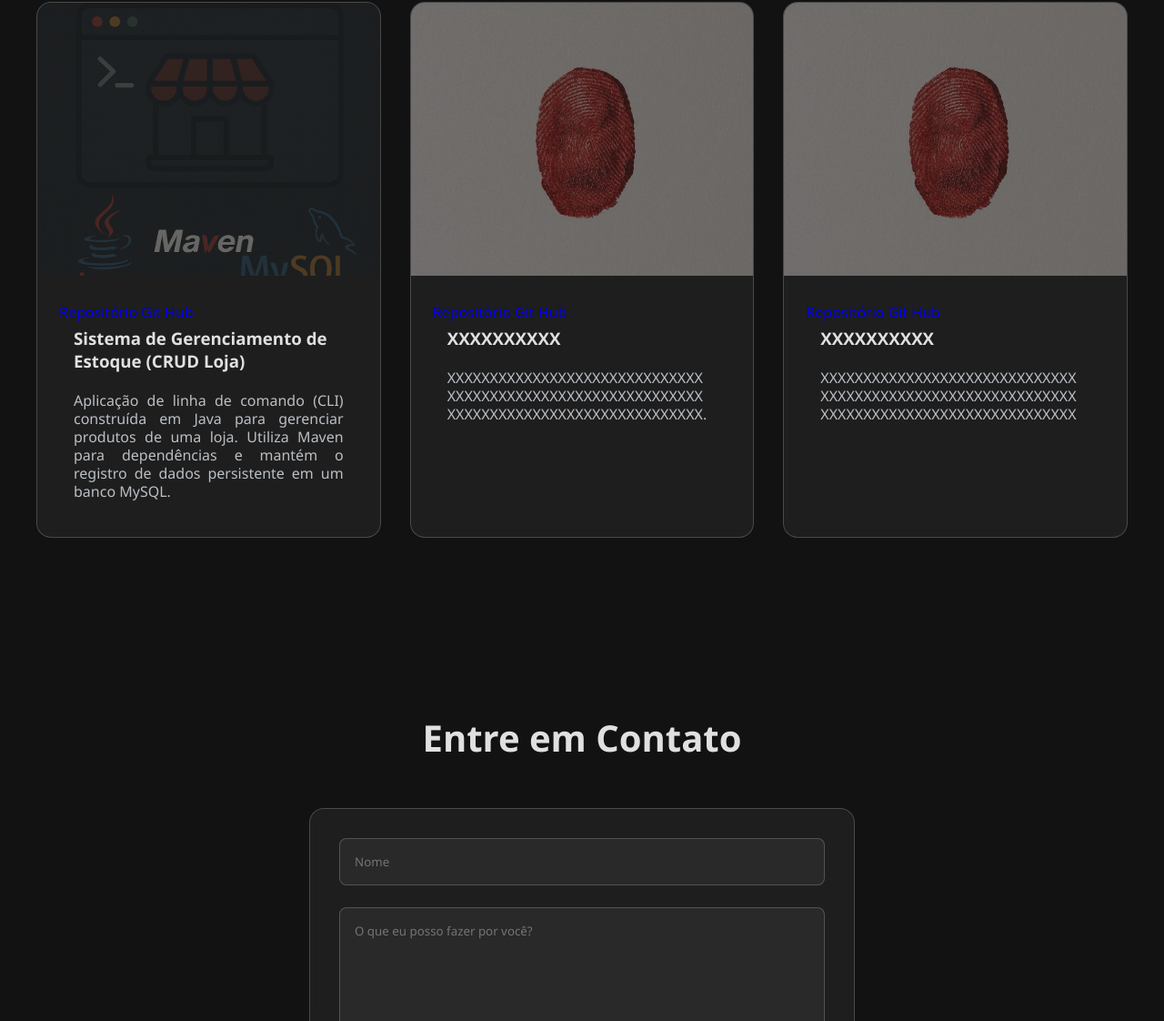
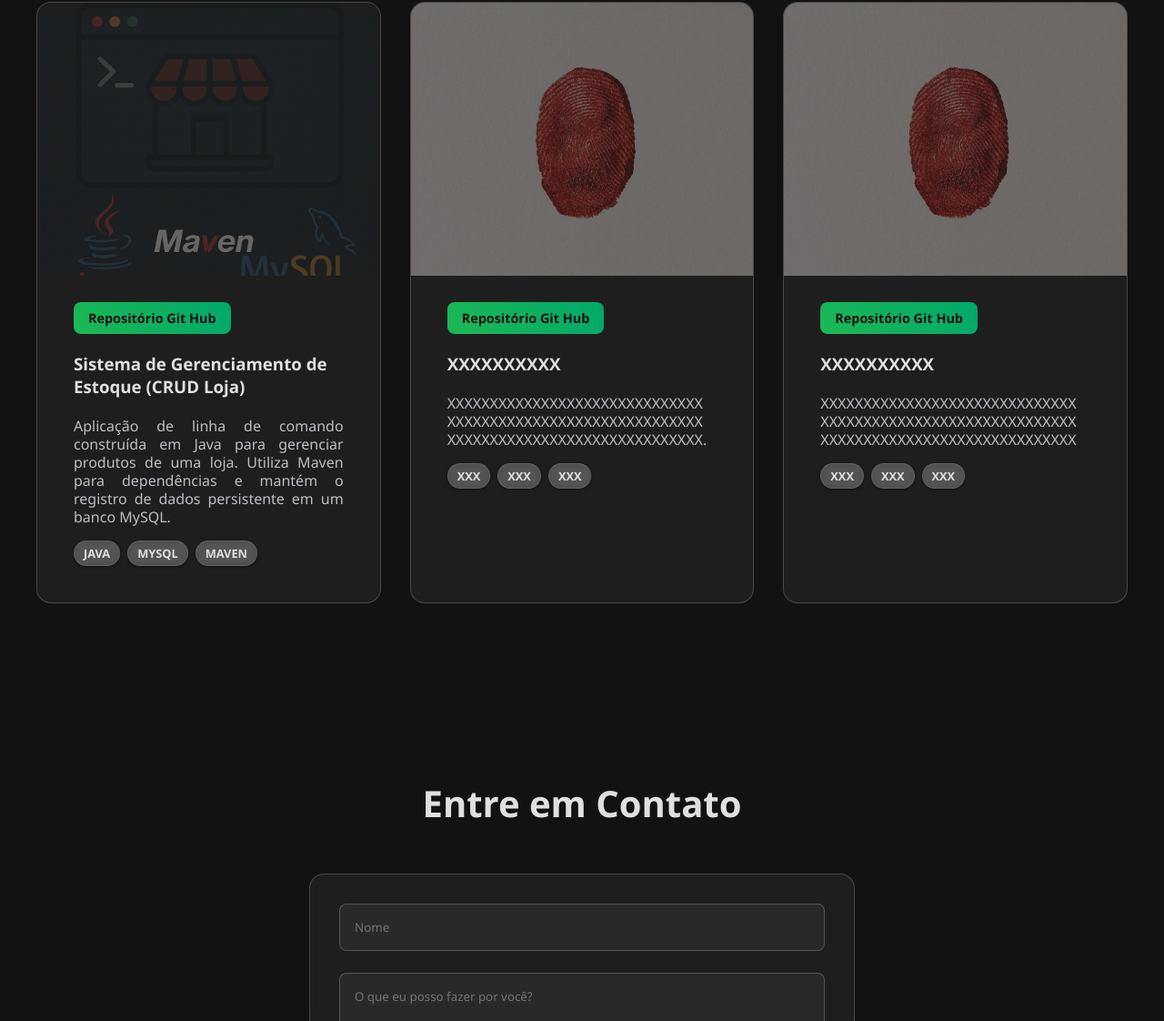
Before and after one commit to cinderDesenv/portifolioCinder, a plain HTML site: page index.html in a window 1280 px wide. Shown: the part 1477-2599 px from the top of the page at 91% size. Drawn offline with Linux system fonts and the light colour scheme.

Commit message:
Tags linguagens e estilização links

```diff
--- a/index.html
+++ b/index.html
@@ -61,13 +61,18 @@
             class="projetos-imagem"
           />
           <div class="caixa-textos-projetos">
-          <a href="https://github.com/cinderDesenv/lojaTerminal_CRUD" target="_blank">Repositório Git Hub</a>
+          <a href="https://github.com/cinderDesenv/lojaTerminal_CRUD" target="_blank" class="link-repo">Repositório Git Hub</a>
             <h3 class="info-projetos">Sistema de Gerenciamento de Estoque (CRUD Loja)</h3>
           <p class="paragrafo-projetos">
-            Aplicação de linha de comando (CLI) construída em Java para
+            Aplicação de linha de comando construída em Java para
             gerenciar produtos de uma loja. Utiliza Maven para dependências
              e mantém o registro de dados persistente em um banco MySQL.
           </p>
+              <div class="tags-linguagens">
+                <span class="tag">Java</span>
+                <span class="tag">MySQL</span>
+                <span class="tag">Maven</span>
+              </div>
           </div>
         </div>
 
@@ -78,13 +83,18 @@
             class="projetos-imagem"
           />
           <div class="caixa-textos-projetos">
-          <a href="https://github.com/cinderDesenv" target="_blank">Repositório Git Hub</a>
+          <a href="https://github.com/cinderDesenv" target="_blank" class="link-repo">Repositório Git Hub</a>
           <h3 class="info-projetos">XXXXXXXXXX</h3>
           <p class="paragrafo-projetos">
             XXXXXXXXXXXXXXXXXXXXXXXXXXXXXX
             XXXXXXXXXXXXXXXXXXXXXXXXXXXXXX
             XXXXXXXXXXXXXXXXXXXXXXXXXXXXXX.
           </p>
+              <div class="tags-linguagens">
+                <span class="tag">XXX</span>
+                <span class="tag">XXX</span>
+                <span class="tag">XXX</span>
+              </div>
           </div>
         </div>
 
@@ -95,13 +105,18 @@
             class="projetos-imagem"
           />
           <div class="caixa-textos-projetos">
-          <a href="https://github.com/cinderDesenv" target="_blank">Repositório Git Hub</a>
+          <a href="https://github.com/cinderDesenv" target="_blank" class="link-repo">Repositório Git Hub</a>
           <h3 class="info-projetos">XXXXXXXXXX</h3>
           <p class="paragrafo-projetos">
             XXXXXXXXXXXXXXXXXXXXXXXXXXXXXX
             XXXXXXXXXXXXXXXXXXXXXXXXXXXXXX
             XXXXXXXXXXXXXXXXXXXXXXXXXXXXXX
           </p>
+              <div class="tags-linguagens">
+                <span class="tag">XXX</span>
+                <span class="tag">XXX</span>
+                <span class="tag">XXX</span>
+              </div>
           </div>
         </div>
       </div>
--- a/style.css
+++ b/style.css
@@ -25,7 +25,7 @@ body {
 
 .navegacao {
     position: fixed;
-    background: #179142;
+    background: var(--vidro);
     width: 100%;
     z-index: 100;
     padding: 1.0rem;
@@ -106,7 +106,6 @@ h1 {
 
 .sobre-titulo {
     font-size: 3rem;
-    color: var(--claro);
     text-align: center;
     margin-bottom: 20px;
 }
@@ -154,7 +153,7 @@ h1 {
 .projetos-card:hover {
     box-shadow: 0px 0px 20px rgba(0, 0, 0, 0.6),
              0px 0px 12px var(--primaria);
-    transform: translateY(-10px) scale(1.03);
+    transform: scale(1.01);
 }
 
 .projeto-titulo {
@@ -389,3 +388,75 @@ h1 {
         padding: 0.9rem 1.5rem;
     }
 }
+
+.tags-linguagens {
+    display: flex;
+    flex-wrap: wrap;
+    gap: 8px;
+    margin-bottom: 1rem;
+    padding: 0 16px;
+}
+
+.tag {
+    background: var(--vidro);
+    color: var(--claro);
+    padding: 4px 10px;
+    border-radius: 20px;
+    font-size: 0.8rem;
+    font-weight: 600;
+    text-transform: uppercase;
+
+    box-shadow: 0 1px 3px rgba(0, 0, 0, 0.5);
+    border: 1px solid rgba(255, 255, 255, 0.1);
+    backdrop-filter: blur(4px);
+    transition: background 0.3s ease;
+}
+
+.tag:hover {
+    background: var(--primaria);
+    color: var(--escuro);
+    box-shadow: 0 0 8px var(--primaria);
+}
+
+@media (max-width: 768px) {
+    .tags-linguagens {
+        padding: 0 1rem;
+    }
+
+    .tag {
+        font-size: 0.7rem;
+        padding: 3px 8px;
+    }
+}
+
+.link-repo {
+    display: inline-block;
+    text-decoration: none;
+    color: var(--escuro) !important;
+    background: linear-gradient(45deg, var(--primaria), var(--secundaria));
+    padding: 8px 16px;
+    margin: 0 16px 15px;
+    border-radius: 8px;
+    font-weight: bold;
+    font-size: 0.9rem;
+    transition: all 0.3s ease;
+}
+
+.link-repo:hover {
+    transform: translateY(-2px);
+    box-shadow: 0 4px 15px rgba(0, 0, 0, 0.4), 0 0 12px var(--primaria);
+    opacity: 0.9;
+}
+
+.projetos a {
+    text-decoration: none;
+    color: var(--claro);
+}
+
+@media (max-width: 768px) {
+    .link-repo {
+        font-size: 0.85rem;
+        padding: 6px 12px;
+        margin: 0 1rem 12px;
+    }
+}
```
